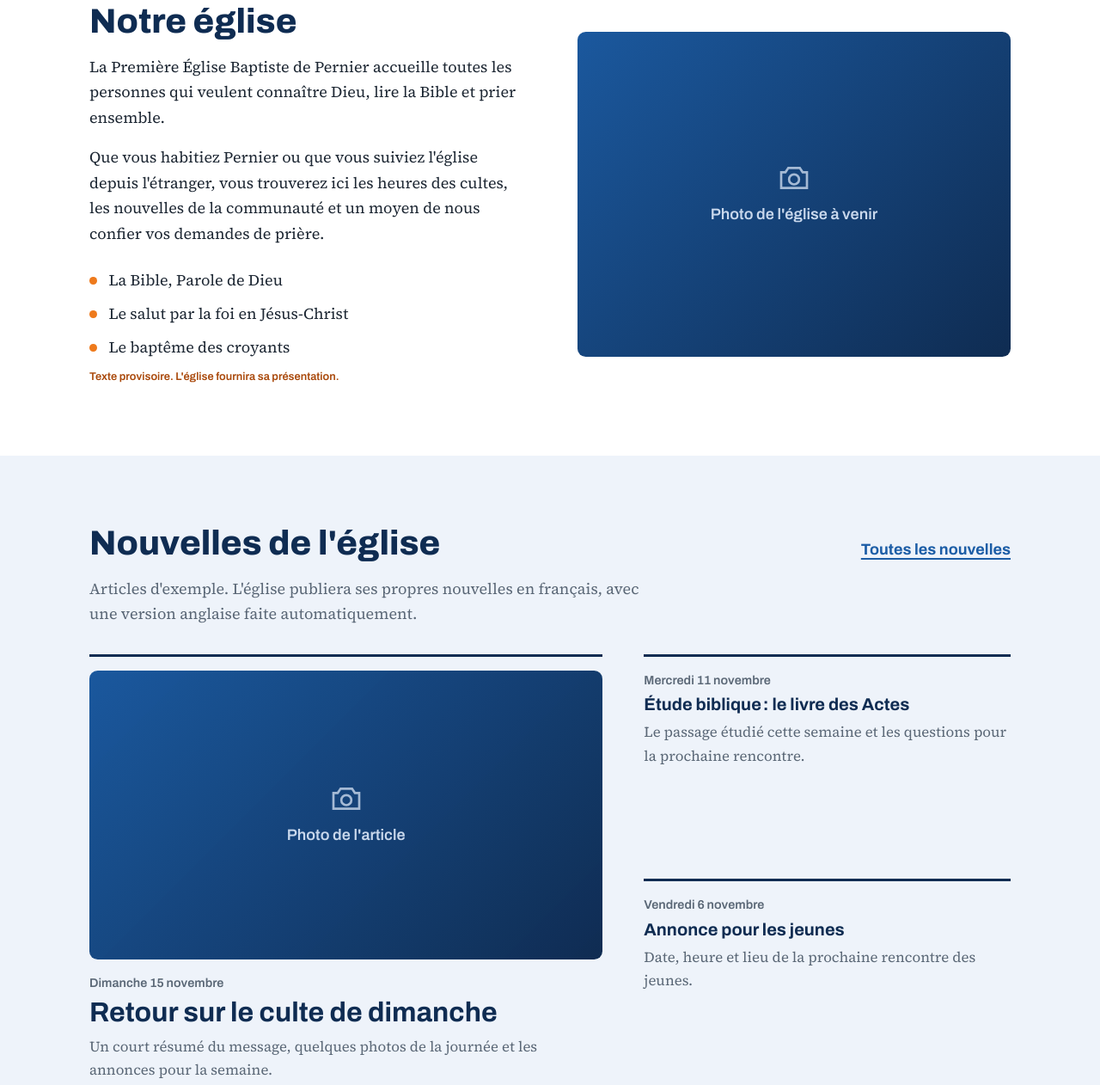
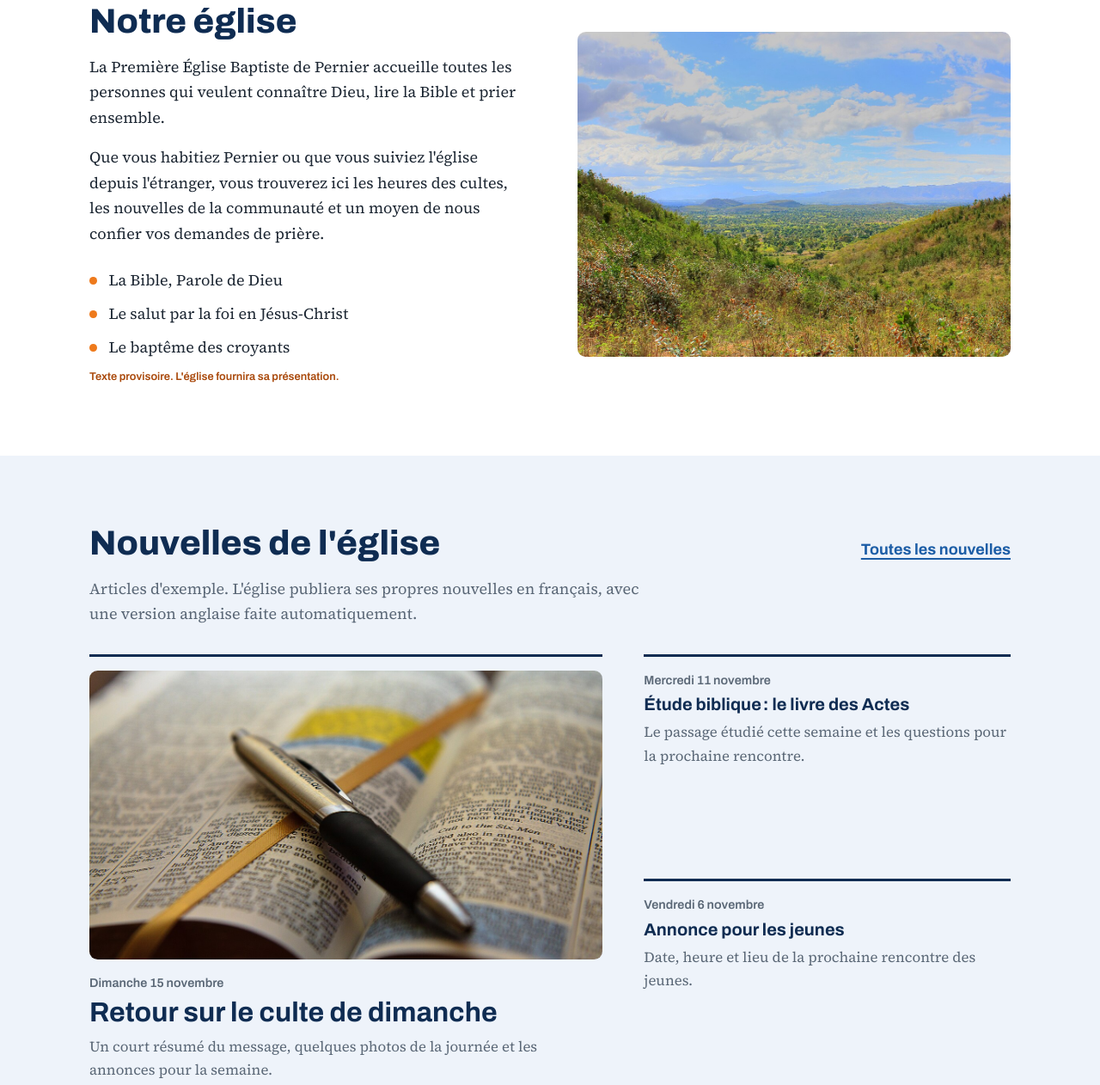
Before and after one commit to dnoel82/pernier-preview, a plain HTML site: page index.html in a window 1280 px wide. Shown: the part 869-2131 px from the top of the page at 86% size. Drawn offline with Linux system fonts and the light colour scheme.

Commit message:
Sticky header, stand-in photos from Wikimedia Commons with credits
Co-Authored-By: Claude Opus 5.5 <noreply@anthropic.com>

```diff
--- a/css/style.css
+++ b/css/style.css
@@ -89,7 +89,12 @@ p { margin: 0 0 1rem; }
 .site-header {
   background: var(--blanc);
   border-bottom: 1px solid #dfe6ef;
+  position: sticky;
+  top: 0;
+  z-index: 20;
 }
+
+section[id] { scroll-margin-top: 5rem; }
 
 .site-header .wrap {
   display: flex;
@@ -194,7 +199,6 @@ p { margin: 0 0 1rem; }
     color: var(--encre);
     text-decoration: none;
   }
-  .site-header { position: relative; }
 }
 
 @media (max-width: 26rem) {
@@ -206,7 +210,10 @@ p { margin: 0 0 1rem; }
 /* Hero */
 
 .hero {
-  background: var(--encre);
+  background:
+    linear-gradient(100deg, rgba(15, 44, 82, .94) 0%, rgba(15, 44, 82, .82) 55%, rgba(15, 44, 82, .55) 100%),
+    url("../img/hero.jpg") center 40% / cover no-repeat,
+    var(--encre);
   color: var(--blanc);
   position: relative;
   overflow: hidden;
@@ -359,6 +366,19 @@ p { margin: 0 0 1rem; }
   font-weight: 600;
   padding: 1.5rem;
 }
+
+.photo-img {
+  width: 100%;
+  height: auto;
+  aspect-ratio: 4 / 3;
+  object-fit: cover;
+  border-radius: .6rem;
+}
+
+.articles li:first-child .photo-img { margin-bottom: 1rem; aspect-ratio: 16 / 9; }
+
+.credits { grid-column: 1 / -1; font-size: .85rem; color: #9fb3cf; margin: 0; }
+.credits a { color: #c9d8ec; }
 
 .photo svg { width: 2.5rem; height: 2.5rem; margin: 0 auto .5rem; display: block; opacity: .8; }
 
--- a/index.html
+++ b/index.html
@@ -105,12 +105,7 @@
           </ul>
           <p class="provisoire">Texte provisoire. L'église fournira sa présentation.</p>
         </div>
-        <div class="photo" role="img" aria-label="Emplacement pour une photo de l'église">
-          <div>
-            <svg viewBox="0 0 24 24" fill="none" stroke="currentColor" stroke-width="1.6" aria-hidden="true"><path d="M3 8h3l2-3h8l2 3h3v11H3z"/><circle cx="12" cy="13" r="3.5"/></svg>
-            Photo de l'église à venir
-          </div>
-        </div>
+        <img class="photo-img" src="img/haiti-vallee.jpg" alt="Collines et vallée verdoyantes en Haïti sous un ciel nuageux" width="1280" height="853" loading="lazy">
       </div>
     </section>
 
@@ -124,12 +119,7 @@
 
         <ul class="articles">
           <li>
-            <div class="photo" role="img" aria-label="Emplacement pour la photo de l'article">
-              <div>
-                <svg viewBox="0 0 24 24" fill="none" stroke="currentColor" stroke-width="1.6" aria-hidden="true"><path d="M3 8h3l2-3h8l2 3h3v11H3z"/><circle cx="12" cy="13" r="3.5"/></svg>
-                Photo de l'article
-              </div>
-            </div>
+            <img class="photo-img" src="img/bible.jpg" alt="Bible ouverte avec un stylo posé sur les pages" width="1280" height="853" loading="lazy">
             <time datetime="2026-11-15">Dimanche 15 novembre</time>
             <h3><a href="#nouvelles">Retour sur le culte de dimanche</a></h3>
             <p>Un court résumé du message, quelques photos de la journée et les annonces pour la semaine.</p>
@@ -220,6 +210,7 @@
         <span>© 2026 Première Église Baptiste de Pernier</span>
         <span>Site conçu par Tinaht Technology Services</span>
       </div>
+      <p class="credits">Photos provisoires, via Wikimedia Commons&#8239;: paysages d'Haïti par Yinan Chen (domaine public), Bible par <a href="https://commons.wikimedia.org/wiki/File:Open_Bible_with_pen_(4543060842).jpg">Ryk Neethling</a> (<a href="https://creativecommons.org/licenses/by/2.0/deed.fr">CC BY 2.0</a>).</p>
     </div>
   </footer>
 
```
Also changed, not shown: img/bible.jpg (added), img/haiti-vallee.jpg (added), img/hero.jpg (added).
